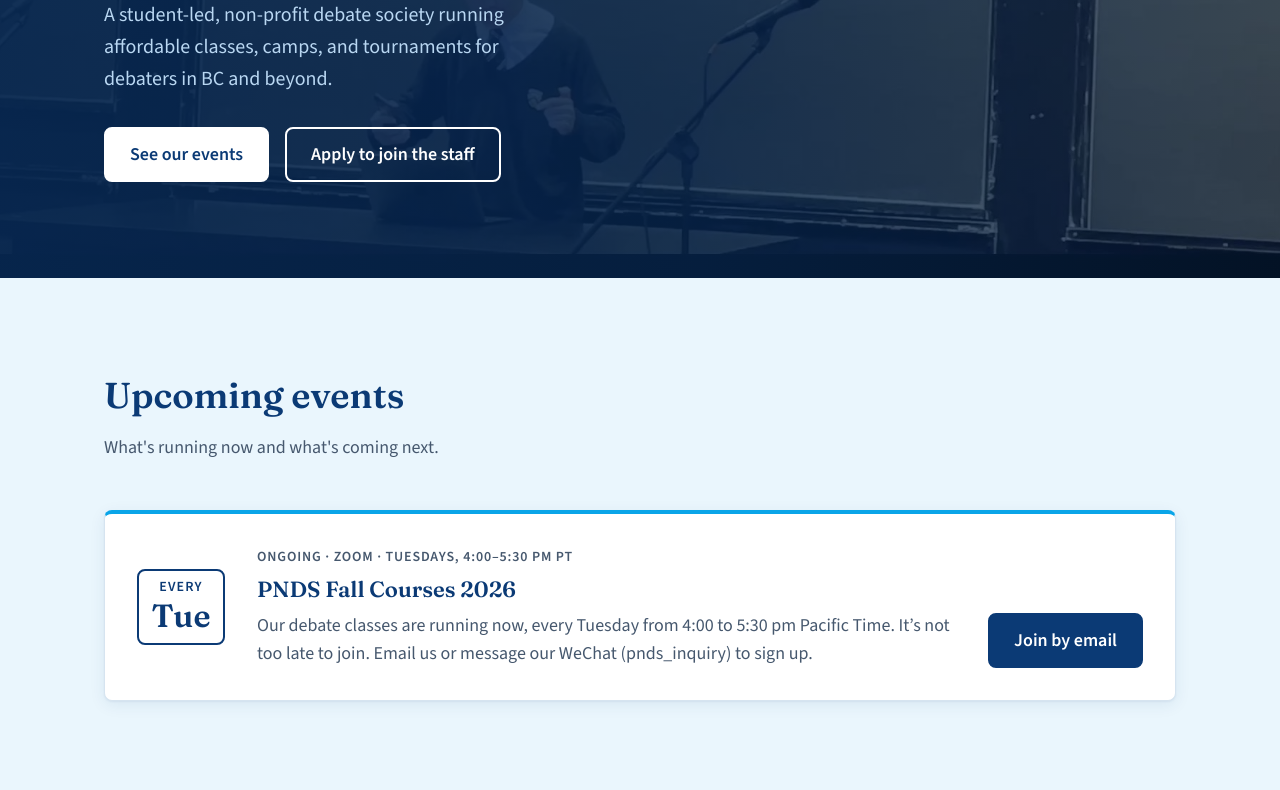
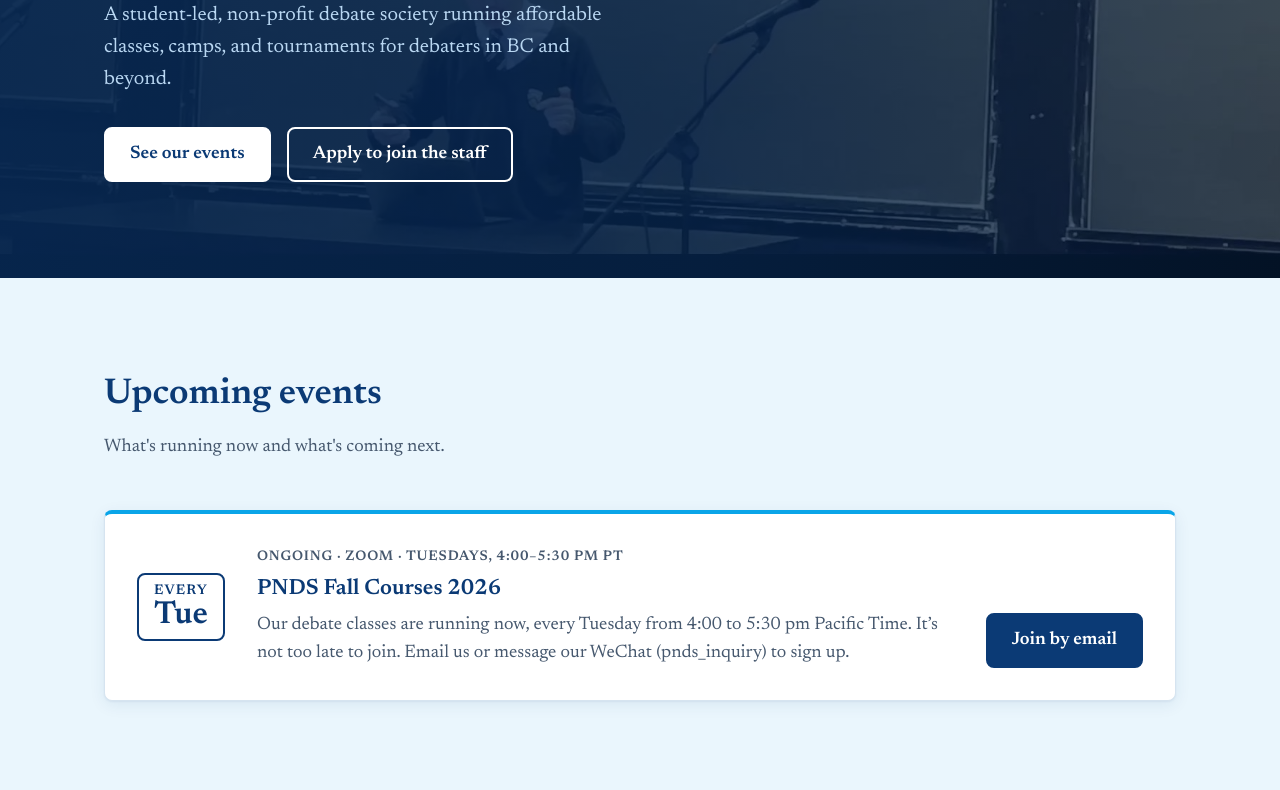
Before and after one commit to DanTdm174/pnds-website, a plain HTML site: page index.html in a window 1280 px wide. Shown: the part 359-1149 px from the top of the page. Drawn offline with nearby package versions, Linux system fonts and the light colour scheme.

Commit message:
Update Miguel's team photo and switch site font to Newsreader

```diff
--- a/index.html
+++ b/index.html
@@ -18,7 +18,7 @@
   <link rel="apple-touch-icon" href="assets/apple-touch-icon.png">
   <link rel="preconnect" href="https://fonts.googleapis.com">
   <link rel="preconnect" href="https://fonts.gstatic.com" crossorigin>
-  <link href="https://fonts.googleapis.com/css2?family=Fraunces:opsz,wght@9..144,600&family=Source+Sans+3:wght@400;600&display=swap" rel="stylesheet">
+  <link href="https://fonts.googleapis.com/css2?family=Newsreader:opsz,wght@6..72,400;6..72,600&display=swap" rel="stylesheet">
   <link rel="stylesheet" href="styles.css?v=5">
 </head>
 <body>
--- a/styles.css
+++ b/styles.css
@@ -14,8 +14,8 @@
   --radius: 8px;
   --shadow: 0 1px 2px rgba(11, 58, 117, .06), 0 4px 16px rgba(11, 58, 117, .08);
 
-  --font-head: "Fraunces", Georgia, serif;
-  --font-body: "Source Sans 3", system-ui, -apple-system, sans-serif;
+  --font-head: "Newsreader", Georgia, serif;
+  --font-body: "Newsreader", Georgia, serif;
   --max: 1120px;
 }
 
```
Also changed, not shown: 404.html (+1 -1 lines), assets/team/miguel-de-las-alas.jpg.
